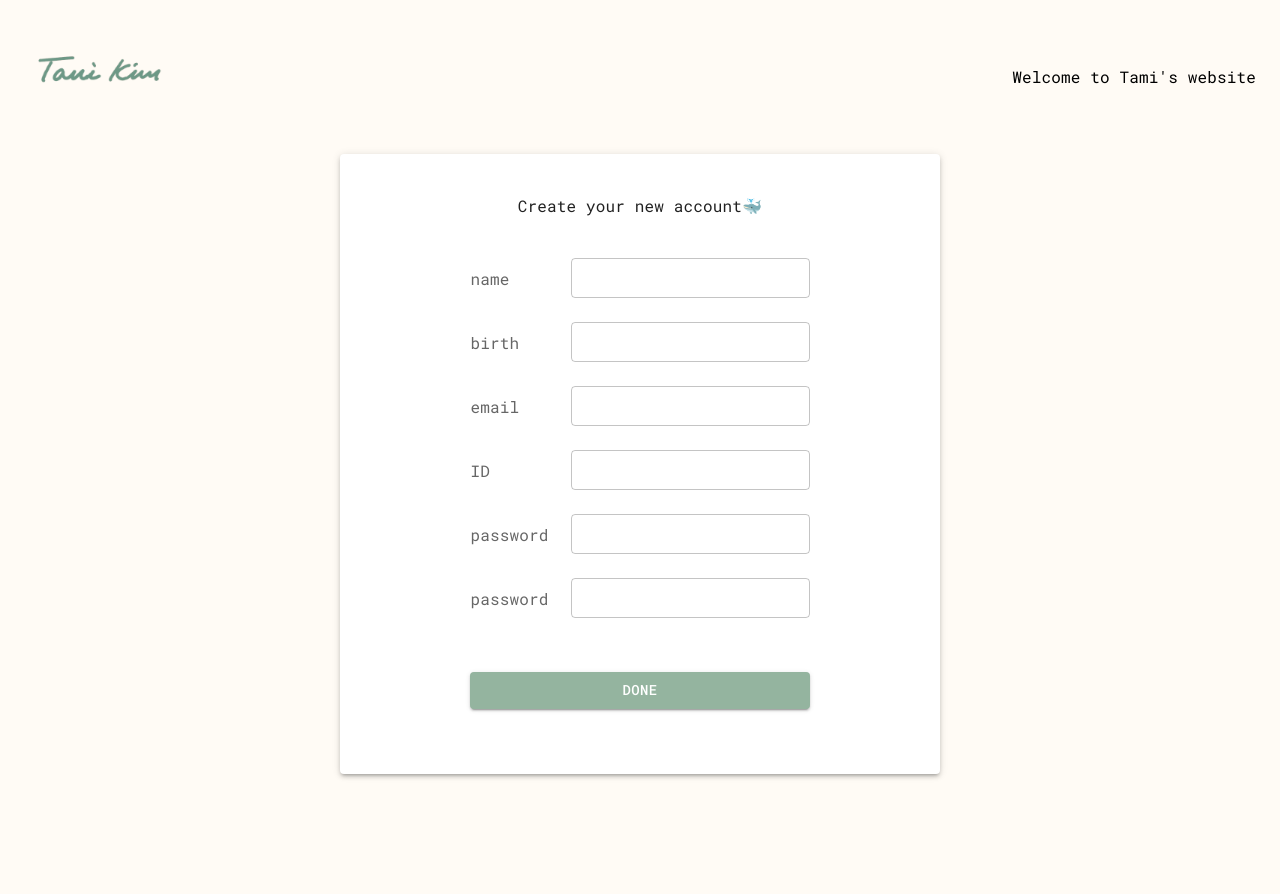
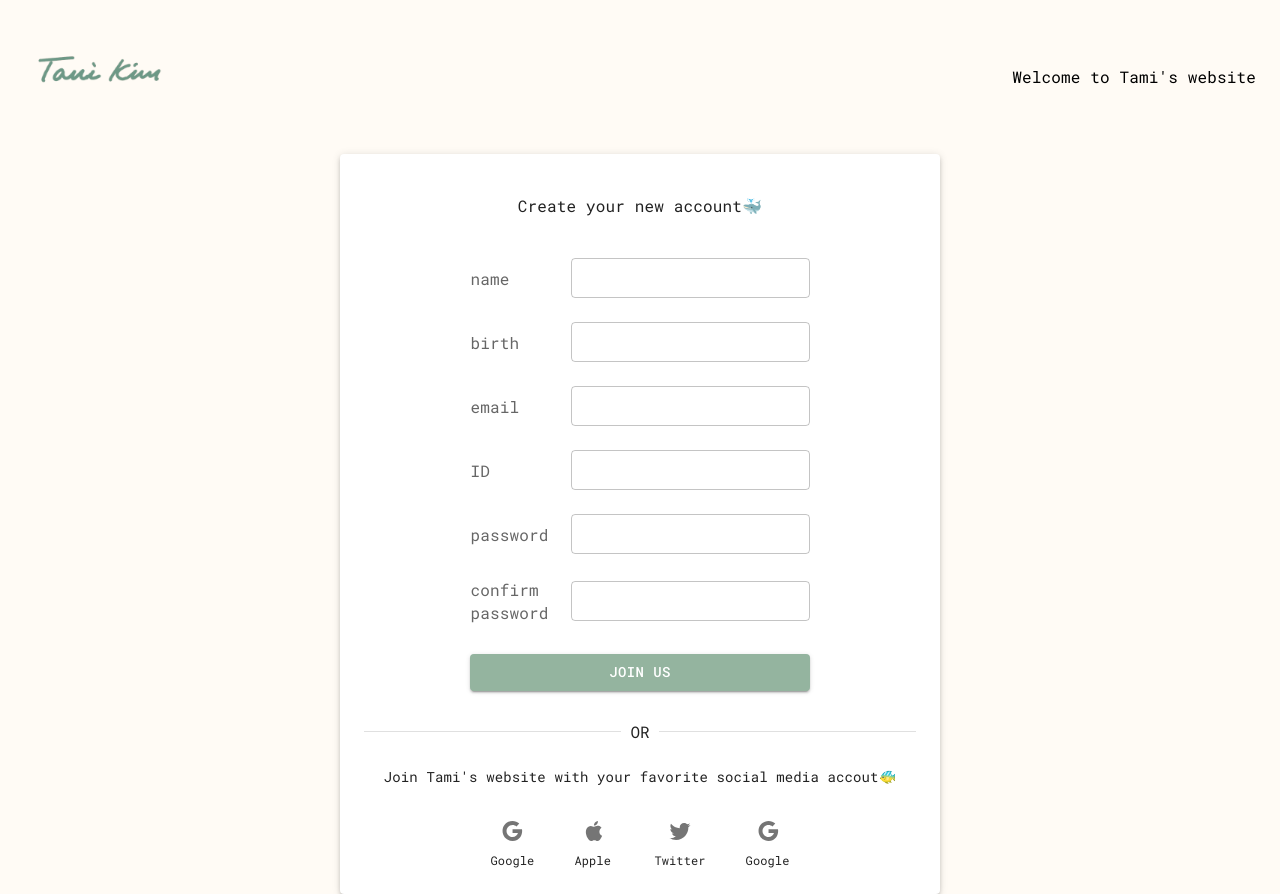
Before and after one commit to tamoimi/next-home-page, a Next.js app: page /home-pages/join in a window 1280 px wide. Before the commit the page ends 800 px from the top, so only its background shows below. Built offline with nearby package versions, Linux system fonts and the light colour scheme.

Commit message:
feat: join 폼 수정

```diff
--- a/package.json
+++ b/package.json
@@ -11,7 +11,8 @@
   "dependencies": {
     "@emotion/react": "^11.10.5",
     "@emotion/styled": "^11.10.5",
-    "@mui/material": "^5.11.7",
+    "@mui/icons-material": "^5.11.0",
+    "@mui/material": "^5.11.8",
     "@next/font": "13.1.6",
     "eslint": "8.33.0",
     "eslint-config-next": "13.1.6",
--- a/pages/home-pages/join.js
+++ b/pages/home-pages/join.js
@@ -5,6 +5,11 @@ import TextField from "@mui/material/TextField";
 import Typography from "@mui/material/Typography";
 import Button from "@mui/material/Button";
 import Paper from "@mui/material/Paper";
+import { Divider } from "@mui/material";
+import IconButton from "@mui/material/IconButton";
+import GoogleIcon from "@mui/icons-material/Google";
+import AppleIcon from "@mui/icons-material/Apple";
+import TwitterIcon from "@mui/icons-material/Twitter";
 
 const Join = () => {
   return (
@@ -14,7 +19,7 @@ const Join = () => {
         elevation={3}
         sx={{
           width: 600,
-          height: 620,
+          height: 740,
           p: 3,
           margin: "0 auto",
         }}
@@ -83,9 +88,10 @@ const Join = () => {
               direction={"row"}
               justifyContent={"center"}
               alignItems="center"
-              sx={{ mb: 3 }}
             >
               <InputLabel htmlFor="password" sx={{ width: 100 }}>
+                confirm
+                <br />
                 password
               </InputLabel>
               <TextField id="password" size="small"></TextField>
@@ -96,10 +102,42 @@ const Join = () => {
               variant="contained"
               sx={{ width: 340, margin: "30px auto", color: "white" }}
             >
-              done
+              Join us
             </Button>
           </Stack>
         </form>
+        <Divider spacing={1}>OR</Divider>
+        <Stack justifyContent={"center"} sx={{ py: 3 }}>
+          <Typography sx={{ fontSize: 14, textAlign: "center", mb: 3 }}>
+            Join Tami&apos;s website with your favorite social media accout🐠
+          </Typography>
+          <Stack direction={"row"} justifyContent="center" sx={{ gap: 5 }}>
+            <Stack>
+              <IconButton aria-label="google">
+                <GoogleIcon />
+              </IconButton>
+              <Typography sx={{ fontSize: 12 }}>Google</Typography>
+            </Stack>
+            <Stack>
+              <IconButton aria-label="apple">
+                <AppleIcon />
+              </IconButton>
+              <Typography sx={{ fontSize: 12 }}>Apple</Typography>
+            </Stack>
+            <Stack>
+              <IconButton aria-label="twitter">
+                <TwitterIcon />
+              </IconButton>
+              <Typography sx={{ fontSize: 12 }}>Twitter</Typography>
+            </Stack>
+            <Stack>
+              <IconButton aria-label="google">
+                <GoogleIcon />
+              </IconButton>
+              <Typography sx={{ fontSize: 12 }}>Google</Typography>
+            </Stack>
+          </Stack>
+        </Stack>
       </Paper>
     </>
   );
```
Also changed, not shown: 1 other file (tests, documents, lock files or other folders).
